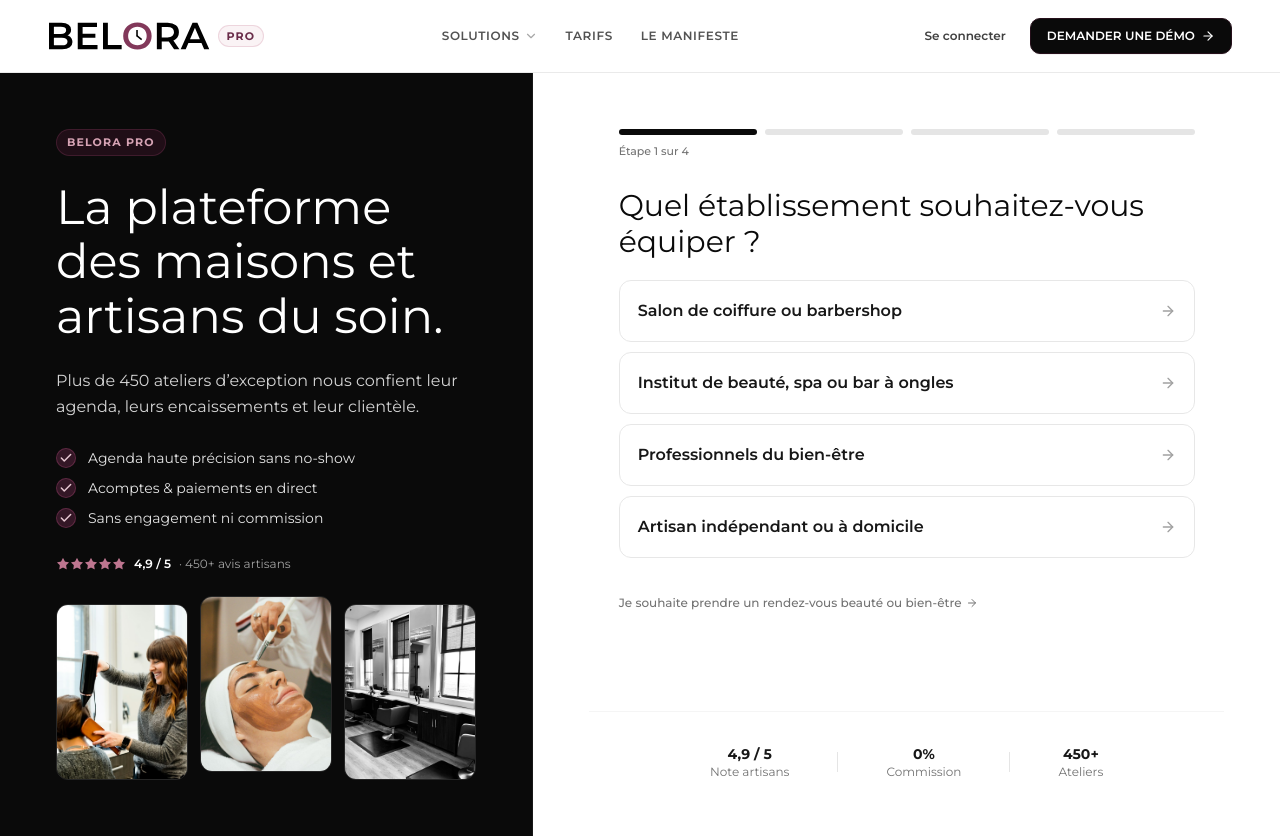
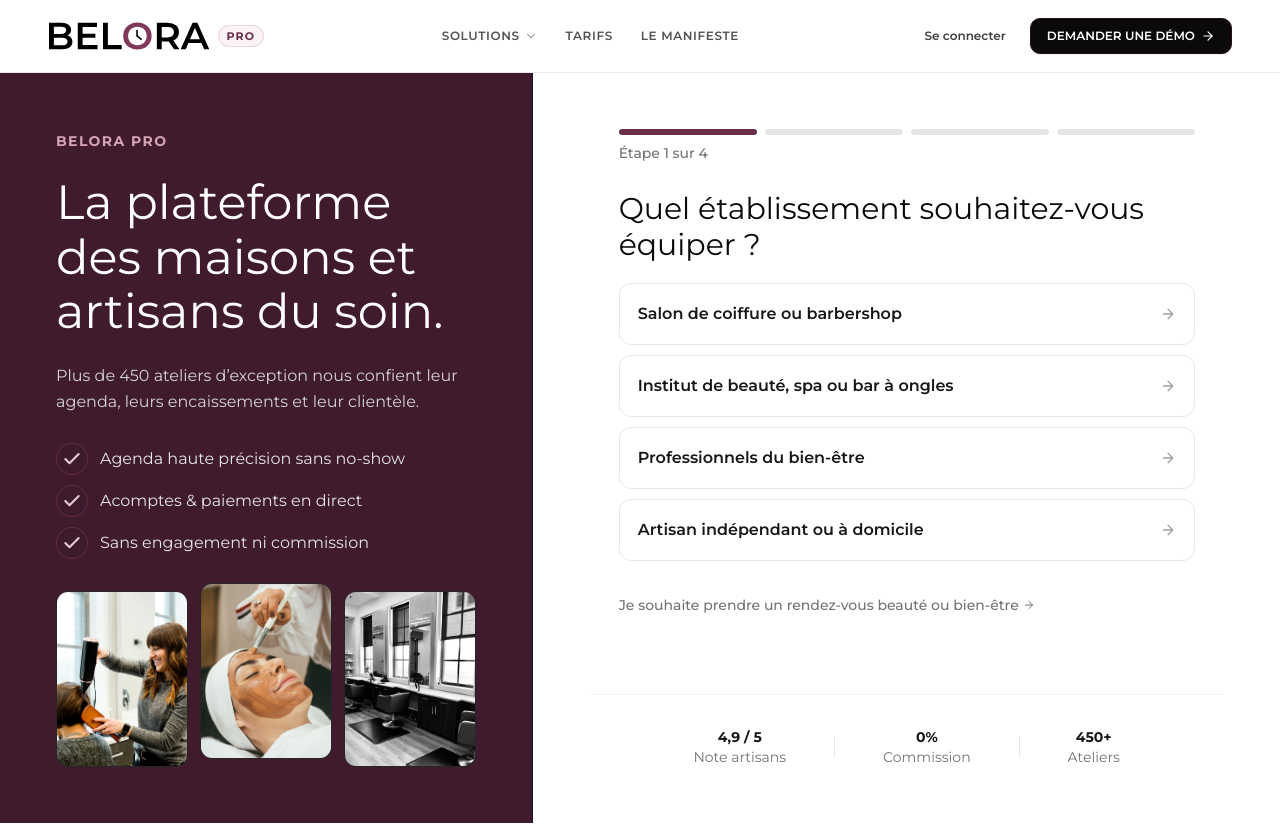
Before and after one commit to artsiders/belora, a Next.js app: page /pro/join in a window 1280 px wide. Built offline with nearby package versions, Linux system fonts and the light colour scheme.

Commit message:
style(pro-join-flow): update typography sizes and adjust layout for improved readability and visual consistency

```diff
--- a/src/components/pro/pro-join-flow.tsx
+++ b/src/components/pro/pro-join-flow.tsx
@@ -217,7 +217,7 @@
         <main className="flex-1 flex items-center justify-center py-12 sm:py-20 px-5">
           <div className="w-full max-w-xl text-center space-y-8">
             <div className="space-y-3">
-              <span className="text-xs font-semibold uppercase tracking-widest text-primary-700 block">
+              <span className="text-sm font-semibold uppercase tracking-widest text-primary-700 block">
                 Programme Partenaires
               </span>
               <h1 className="font-display text-3xl sm:text-4xl lg:text-5xl text-neutral-950 font-normal tracking-tight text-balance">
@@ -227,13 +227,13 @@
                 Rejoignez le premier cercle d’artisans et maisons du soin.
               </p>
 
-              <div className="pt-2 flex flex-col sm:flex-row items-center justify-center gap-4 sm:gap-8 text-xs text-neutral-700 font-medium">
+              <div className="pt-2 flex flex-col sm:flex-row items-center justify-center gap-4 sm:gap-8 text-sm text-neutral-700 font-medium">
                 <span className="inline-flex items-center gap-1.5">
-                  <Check className="w-4 h-4 text-primary-600 stroke-[2]" />
+                  <Check className="w-4 h-4 text-primary-600 stroke-2" />
                   Sans engagement
                 </span>
                 <span className="inline-flex items-center gap-1.5">
-                  <Check className="w-4 h-4 text-primary-600 stroke-[2]" />
+                  <Check className="w-4 h-4 text-primary-600 stroke-2" />
                   0% de commission sur vos clients
                 </span>
               </div>
@@ -257,7 +257,7 @@
                     <h2 className="text-base sm:text-lg font-semibold text-neutral-950 group-hover:text-primary-700 transition-colors">
                       Je suis gérant d’un établissement
                     </h2>
-                    <p className="text-xs text-neutral-500 font-normal mt-0.5">
+                    <p className="text-sm text-neutral-500 font-normal mt-0.5">
                       Coiffure, esthétique, barbier, bien-être, spa...
                     </p>
                   </div>
@@ -277,7 +277,7 @@
                     <h2 className="text-base sm:text-lg font-semibold text-neutral-950 group-hover:text-neutral-900 transition-colors">
                       Je ne suis pas un professionnel
                     </h2>
-                    <p className="text-xs text-neutral-500 font-normal mt-0.5">
+                    <p className="text-sm text-neutral-500 font-normal mt-0.5">
                       Je souhaite prendre un rendez-vous beauté ou bien-être
                     </p>
                   </div>
@@ -286,7 +286,7 @@
               </Link>
             </div>
 
-            <p className="text-xs text-neutral-500 font-normal pt-2">
+            <p className="text-sm text-neutral-500 font-normal pt-2">
               Déjà partenaire ?{" "}
               <Link
                 href="/login"
@@ -319,11 +319,11 @@
         {/* ===================================================================
             PANNEAU GAUCHE : SOMBRE & ÉDITORIAL (Texte allégé & 3 belles photos)
             =================================================================== */}
-        <section className="lg:col-span-5 bg-neutral-950 text-white p-8 sm:p-12 lg:p-14 flex flex-col justify-between border-b lg:border-b-0 lg:border-r border-neutral-900">
+        <section className="lg:col-span-5 bg-primary-900 text-white p-8 sm:p-12 lg:p-14 flex flex-col justify-between border-b lg:border-b-0 lg:border-r border-neutral-900">
           <div className="space-y-6 max-w-lg">
             {/* Tag marque épuré */}
             <div className="inline-flex items-center gap-2">
-              <span className="text-[11px] font-bold uppercase tracking-widest text-primary-300 bg-primary-950/80 px-2.5 py-1 rounded-full border border-primary-800/60">
+              <span className="text-sm font-bold uppercase tracking-widest text-primary-300">
                 Belora Pro
               </span>
             </div>
@@ -339,39 +339,26 @@
             </p>
 
             {/* 3 points forts concis */}
-            <ul className="space-y-2.5 pt-1 text-xs sm:text-sm text-neutral-200">
+            <ul className="space-y-2.5 pt-1 text-sm sm:text-base text-neutral-200">
               <li className="flex items-center gap-3">
-                <div className="w-5 h-5 rounded-full bg-primary-900/80 border border-primary-700/80 flex items-center justify-center shrink-0">
-                  <Check className="w-3.5 h-3.5 text-primary-200 stroke-[2.5]" />
+                <div className="w-8 h-8 rounded-full bg-primary-900/80 border border-primary-700/80 flex items-center justify-center shrink-0">
+                  <Check className="w-5 h-5 text-primary-200 stroke-[2.5]" />
                 </div>
                 <span>Agenda haute précision sans no-show</span>
               </li>
               <li className="flex items-center gap-3">
-                <div className="w-5 h-5 rounded-full bg-primary-900/80 border border-primary-700/80 flex items-center justify-center shrink-0">
-                  <Check className="w-3.5 h-3.5 text-primary-200 stroke-[2.5]" />
+                <div className="w-8 h-8 rounded-full bg-primary-900/80 border border-primary-700/80 flex items-center justify-center shrink-0">
+                  <Check className="w-5 h-5 text-primary-200 stroke-[2.5]" />
                 </div>
                 <span>Acomptes & paiements en direct</span>
               </li>
               <li className="flex items-center gap-3">
-                <div className="w-5 h-5 rounded-full bg-primary-900/80 border border-primary-700/80 flex items-center justify-center shrink-0">
-                  <Check className="w-3.5 h-3.5 text-primary-200 stroke-[2.5]" />
+                <div className="w-8 h-8 rounded-full bg-primary-900/80 border border-primary-700/80 flex items-center justify-center shrink-0">
+                  <Check className="w-5 h-5 text-primary-200 stroke-[2.5]" />
                 </div>
                 <span>Sans engagement ni commission</span>
               </li>
             </ul>
-
-            {/* Note d'avis sobre */}
-            <div className="pt-1 flex items-center gap-2 text-xs text-neutral-400">
-              <div className="flex items-center text-primary-400">
-                <Star className="w-3.5 h-3.5 fill-primary-400 stroke-none" />
-                <Star className="w-3.5 h-3.5 fill-primary-400 stroke-none" />
-                <Star className="w-3.5 h-3.5 fill-primary-400 stroke-none" />
-                <Star className="w-3.5 h-3.5 fill-primary-400 stroke-none" />
-                <Star className="w-3.5 h-3.5 fill-primary-400 stroke-none" />
-              </div>
-              <span className="font-semibold text-white">4,9 / 5</span>
-              <span>· 450+ avis artisans</span>
-            </div>
           </div>
 
           {/* Collage des 3 belles photos conservées intactes */}
@@ -419,12 +406,12 @@
                     <div
                       key={seg}
                       className={`h-1.5 rounded-full transition-all duration-300 ${
-                        step >= seg ? "bg-neutral-950" : "bg-neutral-200"
+                        step >= seg ? "bg-primary-700" : "bg-neutral-200"
                       }`}
                     />
                   ))}
                 </div>
-                <div className="flex items-center justify-between text-[11px] text-neutral-500 font-medium">
+                <div className="flex items-center justify-between text-sm text-neutral-500 font-medium">
                   <span>Étape {step} sur 4</span>
                   {step > 1 && (
                     <button
@@ -432,7 +419,7 @@
                       onClick={handleBack}
                       className="inline-flex items-center gap-1 hover:text-neutral-950 transition-colors cursor-pointer"
                     >
-                      <ArrowLeft className="w-3.5 h-3.5" />
+                      <ArrowLeft className="w-5 h-5" />
                       <span>Retour</span>
                     </button>
                   )}
@@ -480,7 +467,7 @@
                 <div className="pt-3 text-center sm:text-left">
                   <Link
                     href="/"
-                    className="text-xs text-neutral-500 hover:text-neutral-900 transition-colors font-medium inline-flex items-center gap-1"
+                    className="text-sm text-neutral-500 hover:text-neutral-900 transition-colors font-medium inline-flex items-center gap-1"
                   >
                     <span>Je souhaite prendre un rendez-vous beauté ou bien-être</span>
                     <ArrowRight className="w-3 h-3" />
@@ -529,9 +516,9 @@
                   <button
                     type="button"
                     onClick={handleBack}
-                    className="text-xs font-semibold text-neutral-600 hover:text-neutral-950 inline-flex items-center gap-1.5 cursor-pointer"
+                    className="text-sm font-semibold text-neutral-600 hover:text-neutral-950 inline-flex items-center gap-1.5 cursor-pointer"
                   >
-                    <ArrowLeft className="w-3.5 h-3.5" />
+                    <ArrowLeft className="w-5 h-5" />
                     <span>Modifier la catégorie d&apos;établissement</span>
                   </button>
                 </div>
@@ -553,7 +540,7 @@
                   <h2 className="font-display text-2xl sm:text-3xl text-neutral-950 font-normal">
                     Votre atelier
                   </h2>
-                  <p className="text-xs text-neutral-500 mt-1">
+                  <p className="text-sm text-neutral-500 mt-1">
                     Spécialité : <strong className="text-neutral-900">{selectedSpecialty}</strong>
                   </p>
                 </div>
@@ -562,7 +549,7 @@
                   <div>
                     <label
                       htmlFor="businessName"
-                      className="block text-xs font-semibold text-neutral-700 uppercase tracking-wider mb-1.5"
+                      className="block text-sm font-semibold text-neutral-700 uppercase tracking-wider mb-1.5"
                     >
                       Nom de l&apos;établissement *
                     </label>
@@ -583,7 +570,7 @@
                   <div>
                     <label
                       htmlFor="city"
-                      className="block text-xs font-semibold text-neutral-700 uppercase tracking-wider mb-1.5"
+                      className="block text-sm font-semibold text-neutral-700 uppercase tracking-wider mb-1.5"
                     >
                       Ville ou métropole *
                     </label>
@@ -602,7 +589,7 @@
                   </div>
 
                   <div>
-                    <span className="block text-xs font-semibold text-neutral-700 uppercase tracking-wider mb-1.5">
+                    <span className="block text-sm font-semibold text-neutral-700 uppercase tracking-wider mb-1.5">
                       Taille de l&apos;équipe
                     </span>
                     <div className="grid grid-cols-3 gap-2">
@@ -615,7 +602,7 @@
                           key={size.id}
                           type="button"
                           onClick={() => setTeamSize(size.id)}
-                          className={`py-2 px-3 rounded-lg text-xs font-semibold border transition-all cursor-pointer ${
+                          className={`py-2 px-3 rounded-lg text-sm font-semibold border transition-all cursor-pointer ${
                             teamSize === size.id
                               ? "bg-neutral-950 text-white border-neutral-950"
                               : "bg-white text-neutral-700 border-neutral-200 hover:border-neutral-300"
@@ -662,7 +649,7 @@
                   <h2 className="font-display text-2xl sm:text-3xl text-neutral-950 font-normal">
                     Vos coordonnées
                   </h2>
-                  <p className="text-xs text-neutral-500 mt-1">
+                  <p className="text-sm text-neutral-500 mt-1">
                     Pour organiser votre démonstration privée.
                   </p>
                 </div>
@@ -671,7 +658,7 @@
                   <div>
                     <label
                       htmlFor="fullName"
-                      className="block text-xs font-semibold text-neutral-700 uppercase tracking-wider mb-1.5"
+                      className="block text-sm font-semibold text-neutral-700 uppercase tracking-wider mb-1.5"
                     >
                       Prénom et nom *
                     </label>
@@ -692,7 +679,7 @@
                   <div>
                     <label
                       htmlFor="phone"
-                      className="block text-xs font-semibold text-neutral-700 uppercase tracking-wider mb-1.5"
+                      className="block text-sm font-semibold text-neutral-700 uppercase tracking-wider mb-1.5"
                     >
                       Téléphone portable professionnel *
                     </label>
@@ -713,7 +700,7 @@
                   <div>
                     <label
                       htmlFor="email"
-                      className="block text-xs font-semibold text-neutral-700 uppercase tracking-wider mb-1.5"
+                      className="block text-sm font-semibold text-neutral-700 uppercase tracking-wider mb-1.5"
                     >
                       E-mail professionnel *
                     </label>
@@ -762,36 +749,36 @@
                 className="space-y-5 text-center py-6"
               >
                 <div className="w-14 h-14 rounded-full bg-primary-50 text-primary-600 border border-primary-200/80 mx-auto flex items-center justify-center">
-                  <CheckCircle2 className="w-7 h-7 stroke-[2]" />
+                  <CheckCircle2 className="w-7 h-7 stroke-2" />
                 </div>
 
                 <div className="space-y-1.5">
-                  <span className="text-xs font-semibold uppercase tracking-widest text-primary-700 block">
+                  <span className="text-sm font-semibold uppercase tracking-widest text-primary-700 block">
                     Demande transmise
                   </span>
                   <h2 className="font-display text-2xl sm:text-3xl text-neutral-950 font-normal">
                     Merci {fullName.split(" ")[0] || ""} !
                   </h2>
-                  <p className="text-xs sm:text-sm text-neutral-600 max-w-sm mx-auto leading-relaxed">
+                  <p className="text-sm sm:text-base text-neutral-600 max-w-sm mx-auto leading-relaxed">
                     Votre demande pour <strong>{businessName}</strong> ({selectedSpecialty} à {city}) a bien été enregistrée.
                   </p>
                 </div>
 
-                <div className="p-3.5 rounded-xl bg-neutral-50 border border-neutral-200/80 text-left space-y-1.5 text-xs text-neutral-700 max-w-sm mx-auto">
+                <div className="p-3.5 rounded-xl bg-neutral-50 border border-neutral-200/80 text-left space-y-1.5 text-sm text-neutral-700 max-w-sm mx-auto">
                   <div className="flex items-center gap-1.5 font-semibold text-neutral-900">
                     <ShieldCheck className="w-4 h-4 text-primary-600" />
                     <span>Rappel sous 24h ouvrées :</span>
                   </div>
-                  <p className="text-neutral-600 text-[11px] leading-relaxed">
+                  <p className="text-neutral-600 text-sm leading-relaxed">
                     Un conseiller dédié vous contactera au <strong>{phone}</strong> pour préparer votre essai personnalisé.
                   </p>
                 </div>
 
                 <div className="pt-3 flex flex-col sm:flex-row items-center justify-center gap-2.5">
-                  <Link href="/pro#pricing" className="btn btn-outline text-xs w-full sm:w-auto">
+                  <Link href="/pro#pricing" className="btn btn-outline text-sm w-full sm:w-auto">
                     Voir les tarifs
                   </Link>
-                  <Link href="/" className="btn btn-dark text-xs w-full sm:w-auto">
+                  <Link href="/" className="btn btn-dark text-sm w-full sm:w-auto">
                     Retour à l&apos;accueil
                   </Link>
                 </div>
@@ -801,7 +788,7 @@
 
           {/* Chiffres clés sobres au bas du formulaire */}
           <div className="pt-8 border-t border-neutral-100 mt-6">
-            <div className="flex items-center justify-center gap-8 sm:gap-12 text-center text-xs text-neutral-500">
+            <div className="flex items-center justify-center gap-8 sm:gap-12 text-center text-sm text-neutral-500">
               <div>
                 <span className="block font-bold text-neutral-900 text-sm">4,9 / 5</span>
                 <span>Note artisans</span>
```
